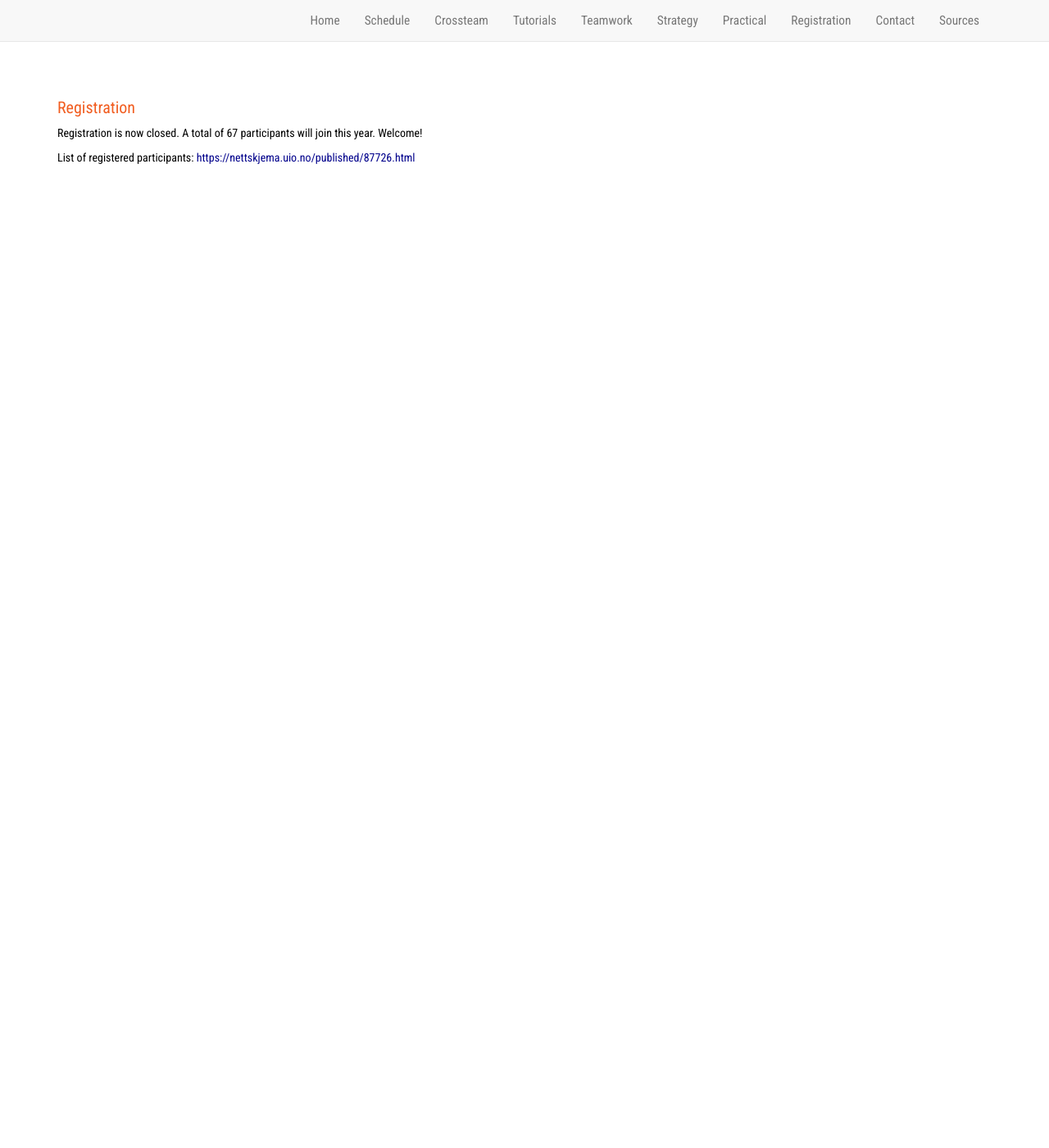
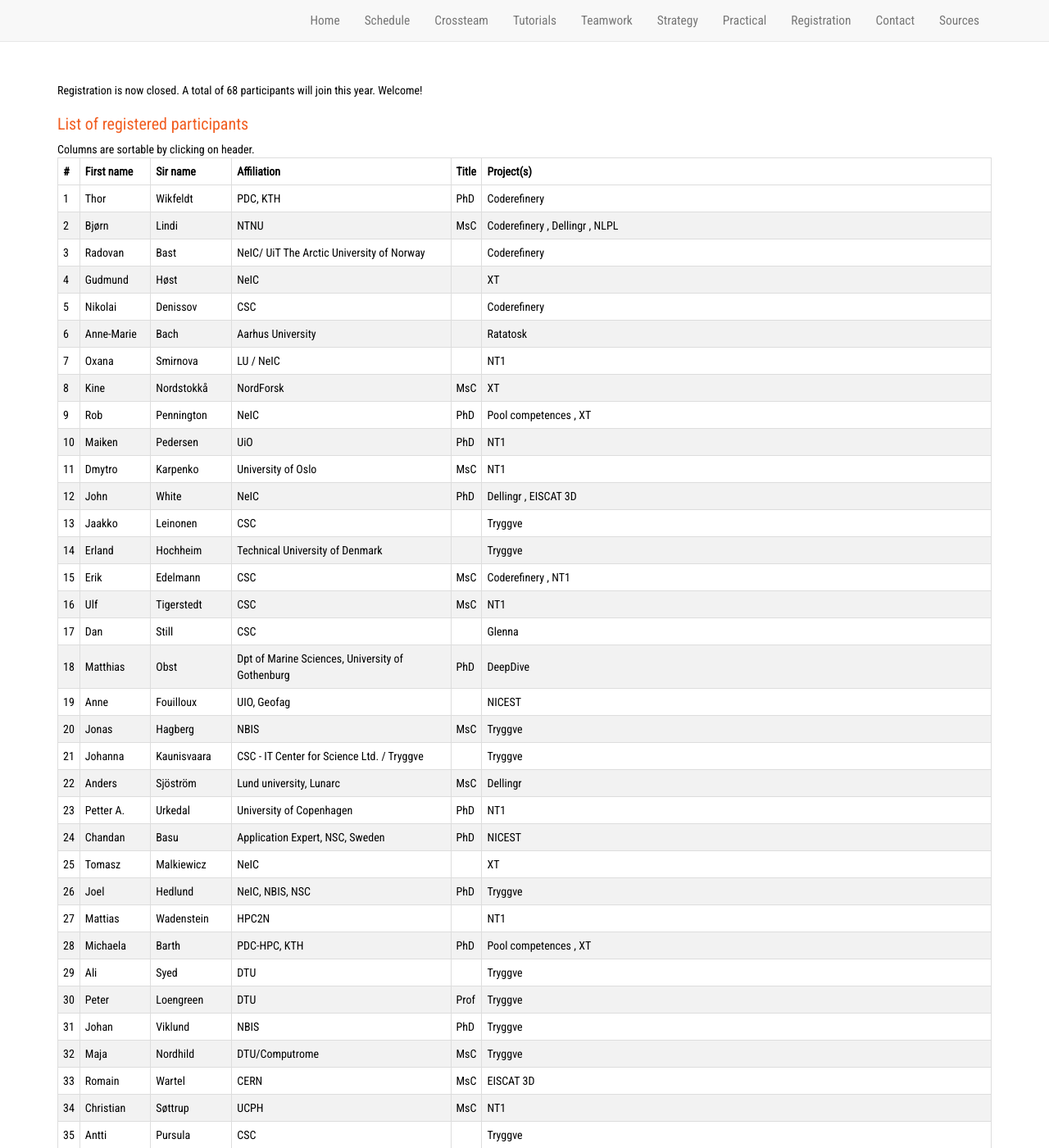
Before and after one commit to neicnordic/ahm18.neic.nordforsk.org, a Jekyll site: the page built from registration.md, in a window 1280 px wide and 1400 px high. Shown: the whole window at 82% size. Built offline with Jekyll 4.4.1, drawn with Linux system fonts in a browser that asks for light colours; nearby versions of some CDN libraries; our own code applies the rules of GitHub Pages for plain Markdown files; some of the changed text lies outside the part shown.

Commit message:
Added static table of registered participants.

```diff
--- /dev/null
+++ b/_includes/tables.html
@@ -0,0 +1,86 @@
+
+
+<div class="row">
+    <div class="col-lg-12">
+Registration is now closed. A total of 68 participants will join this year. Welcome!
+
+
+        <h3>List of registered participants</h3>
+Columns are sortable by clicking on header.
+            <table class="sortable">
+<thead>
+<tr><th>#</th><th>First name</th><th>Sir name</th><th>Affiliation</th><th>Title</th><th>Project(s)</th></tr>
+</thead>
+                <tbody>
+		    <tr><td>1 </td><td>Thor </td><td>Wikfeldt </td><td>PDC, KTH </td><td>PhD </td><td>Coderefinery</td></tr>
+		    <tr><td>2 </td><td>Bjørn </td><td>Lindi </td><td>NTNU </td><td>MsC </td><td>Coderefinery , Dellingr , NLPL</td></tr>
+		    <tr><td>3 </td><td>Radovan </td><td>Bast </td><td>NeIC/ UiT The Arctic University of Norway </td><td>  </td><td>Coderefinery</td></tr>
+		    <tr><td>4 </td><td>Gudmund </td><td>Høst </td><td>NeIC </td><td>  </td><td>XT</td></tr>
+		    <tr><td>5 </td><td>Nikolai </td><td>Denissov </td><td>CSC </td><td>  </td><td>Coderefinery</td></tr>
+		    <tr><td>6 </td><td>Anne-Marie </td><td>Bach </td><td>Aarhus University </td><td>  </td><td>Ratatosk</td></tr>
+		    <tr><td>7 </td><td>Oxana </td><td>Smirnova </td><td>LU / NeIC </td><td>  </td><td>NT1</td></tr>
+		    <tr><td>8 </td><td>Kine </td><td>Nordstokkå </td><td>NordForsk </td><td>MsC </td><td>XT</td></tr>
+		    <tr><td>9 </td><td>Rob </td><td>Pennington </td><td>NeIC </td><td>PhD </td><td>Pool competences , XT</td></tr>
+		    <tr><td>10 </td><td>Maiken </td><td>Pedersen </td><td>UiO </td><td>PhD </td><td>NT1</td></tr>
+		    <tr><td>11 </td><td>Dmytro </td><td>Karpenko </td><td>University of Oslo </td><td>MsC </td><td>NT1</td></tr>
+		    <tr><td>12 </td><td>John </td><td>White </td><td>NeIC </td><td>PhD </td><td>Dellingr , EISCAT 3D</td></tr>
+		    <tr><td>13 </td><td>Jaakko </td><td>Leinonen </td><td>CSC </td><td>  </td><td>Tryggve</td></tr>
+		    <tr><td>14 </td><td>Erland </td><td>Hochheim </td><td>Technical University of Denmark </td><td>  </td><td>Tryggve</td></tr>
+		    <tr><td>15 </td><td>Erik </td><td>Edelmann </td><td>CSC </td><td>MsC </td><td>Coderefinery , NT1</td></tr>
+		    <tr><td>16 </td><td>Ulf </td><td>Tigerstedt </td><td>CSC </td><td>MsC </td><td>NT1</td></tr>
+		    <tr><td>17 </td><td>Dan </td><td>Still </td><td>CSC </td><td>  </td><td>Glenna</td></tr>
+		    <tr><td>18 </td><td>Matthias </td><td>Obst </td><td>Dpt of Marine Sciences, University of Gothenburg </td><td>PhD </td><td>DeepDive</td></tr>
+		    <tr><td>19 </td><td>Anne </td><td>Fouilloux </td><td>UIO, Geofag </td><td>  </td><td>NICEST</td></tr>
+		    <tr><td>20 </td><td>Jonas </td><td>Hagberg </td><td>NBIS </td><td>MsC </td><td>Tryggve</td></tr>
+		    <tr><td>21 </td><td>Johanna </td><td>Kaunisvaara </td><td>CSC - IT Center for Science Ltd. / Tryggve </td><td>  </td><td>Tryggve</td></tr>
+		    <tr><td>22 </td><td>Anders </td><td>Sjöström </td><td>Lund university, Lunarc </td><td>MsC </td><td>Dellingr</td></tr>
+		    <tr><td>23 </td><td>Petter A. </td><td>Urkedal </td><td>University of Copenhagen </td><td>PhD </td><td>NT1</td></tr>
+		    <tr><td>24 </td><td>Chandan </td><td>Basu </td><td>Application Expert, NSC, Sweden </td><td>PhD </td><td>NICEST</td></tr>
+		    <tr><td>25 </td><td>Tomasz </td><td>Malkiewicz </td><td>NeIC </td><td>  </td><td>XT</td></tr>
+		    <tr><td>26 </td><td>Joel </td><td>Hedlund </td><td>NeIC, NBIS, NSC </td><td>PhD </td><td>Tryggve</td></tr>
+		    <tr><td>27 </td><td>Mattias </td><td>Wadenstein </td><td>HPC2N </td><td>  </td><td>NT1</td></tr>
+		    <tr><td>28 </td><td>Michaela </td><td>Barth </td><td>PDC-HPC, KTH </td><td>PhD </td><td>Pool competences , XT</td></tr>
+		    <tr><td>29 </td><td>Ali </td><td>Syed </td><td>DTU </td><td>  </td><td>Tryggve</td></tr>
+		    <tr><td>30 </td><td>Peter </td><td>Loengreen </td><td>DTU </td><td>Prof </td><td>Tryggve</td></tr>
+		    <tr><td>31 </td><td>Johan </td><td>Viklund </td><td>NBIS </td><td>PhD </td><td>Tryggve</td></tr>
+		    <tr><td>32 </td><td>Maja </td><td>Nordhild </td><td>DTU/Computrome </td><td>MsC </td><td>Tryggve</td></tr>
+		    <tr><td>33 </td><td>Romain </td><td>Wartel </td><td>CERN </td><td>MsC </td><td>EISCAT 3D</td></tr>
+		    <tr><td>34 </td><td>Christian </td><td>Søttrup </td><td>UCPH </td><td>MsC </td><td>NT1</td></tr>
+		    <tr><td>35 </td><td>Antti </td><td>Pursula </td><td>CSC </td><td>  </td><td>Tryggve</td></tr>
+		    <tr><td>36 </td><td>Dmytro </td><td>Titov </td><td>UiO </td><td>MsC </td><td>Tryggve</td></tr>
+		    <tr><td>37 </td><td>Vincent </td><td>Garonne </td><td>UiO </td><td>PhD </td><td>NT1</td></tr>
+		    <tr><td>38 </td><td>Jacob </td><td>Brandrup </td><td>DTU </td><td>  </td><td>Tryggve</td></tr>
+		    <tr><td>39 </td><td>Rafal </td><td>Wolanin </td><td>Computerome </td><td>  </td><td>Tryggve</td></tr>
+		    <tr><td>40 </td><td>Máni Maríus </td><td>Viðarsson </td><td>University of Iceland </td><td>MsC </td><td>Dellingr</td></tr>
+		    <tr><td>41 </td><td>Hjörleifur </td><td>Sveinbjörnsson </td><td>University of Iceland </td><td>  </td><td>Dellingr , Glenna</td></tr>
+		    <tr><td>42 </td><td>Juha </td><td>Fagerholm </td><td>CSC - IT Center for Science </td><td>PhD </td><td>Dellingr</td></tr>
+		    <tr><td>43 </td><td>Matteo </td><td>Carone </td><td>Uppsala University </td><td>  </td><td>Glenna</td></tr>
+		    <tr><td>44 </td><td>Gurvinder </td><td>Singh </td><td>Uninett AS </td><td>  </td><td>Glenna</td></tr>
+		    <tr><td>45 </td><td>Pontus </td><td>Freyhult </td><td>NBIS / UPPMAX </td><td>  </td><td>Tryggve</td></tr>
+		    <tr><td>46 </td><td>Pavlin </td><td>Mitev </td><td>Uppsala University </td><td>PhD </td><td>Glenna</td></tr>
+		    <tr><td>47 </td><td>Sri Harsha </td><td>Vathsavayi </td><td>CSC - IT Center for Science </td><td>PhD </td><td>Coderefinery</td></tr>
+		    <tr><td>48 </td><td>Niclas </td><td>Jareborg </td><td>NBIS </td><td>PhD </td><td>Tryggve</td></tr>
+		    <tr><td>49 </td><td>Nanjiang </td><td>Shu </td><td>NBIS </td><td>PhD </td><td>Tryggve</td></tr>
+		    <tr><td>50 </td><td>Abdulrahman </td><td>Azab Mohamed </td><td>University of Oslo </td><td>  </td><td>Tryggve</td></tr>
+		    <tr><td>51 </td><td>Risto </td><td>Laurikainen </td><td>CSC </td><td>MsC </td><td>Coderefinery , Glenna</td></tr>
+		    <tr><td>52 </td><td>Olli </td><td>Tourunen </td><td>CSC </td><td>MsC </td><td>Glenna</td></tr>
+		    <tr><td>53 </td><td>Juha </td><td>Törnroos </td><td>CSC - IT Center for Science Ltd. </td><td>MsC </td><td>Tryggve</td></tr>
+		    <tr><td>54 </td><td>Minna </td><td>Ahokas </td><td>CSC </td><td>  </td><td>Tryggve</td></tr>
+		    <tr><td>55 </td><td>Tommi </td><td>Jalkanen </td><td>CSC </td><td>MsC </td><td>Tryggve</td></tr>
+		    <tr><td>56 </td><td>Kalle </td><td>Happonen </td><td>CSC - IT Center for Science Ltd. </td><td>  </td><td>Glenna</td></tr>
+		    <tr><td>57 </td><td>Chris </td><td>Thomas </td><td>CSC </td><td>  </td><td>Tryggve</td></tr>
+		    <tr><td>58 </td><td>Jens </td><td>Larsson </td><td>Linköpings universitet/NSC </td><td>  </td><td>NT1</td></tr>
+		    <tr><td>59 </td><td>Xiaxi </td><td>Li </td><td>Uib </td><td>  </td><td>Tryggve</td></tr>
+		    <tr><td>60 </td><td>Ivar </td><td>Koppel </td><td>ETAIS </td><td>PhD </td><td>Dellingr , Glenna , Tryggve , XT</td></tr>
+		    <tr><td>61 </td><td>Ingemar </td><td>Fällman </td><td>Umeå University </td><td>  </td><td>Glenna</td></tr>
+		    <tr><td>62 </td><td>Lars </td><td>Viklund </td><td>HPC2N, Umeå University </td><td>  </td><td>Glenna</td></tr>
+		    <tr><td>63 </td><td>Lene Krøl </td><td>Andersen </td><td>DeIC eScience Center </td><td>PhD </td><td>Coderefinery , Pool competences , Ratatosk</td></tr>
+		    <tr><td>64 </td><td>Stephan </td><td>Oepen </td><td>Universitetet i Oslo </td><td>Prof </td><td>NLPL</td></tr>
+		    <tr><td>65 </td><td>Salman </td><td>Toor </td><td>Uppsala University </td><td>PhD </td><td>Glenna</td></tr>
+		    <tr><td>66 </td><td>Apurva </td><td>Nandan </td><td>CSC </td><td>  </td><td>Glenna</td></tr>
+		    <tr><td>67 </td><td>Aleksi </td><td>Kallio </td><td>CSC </td><td>PhD </td><td>Glenna</td></tr>
+		    <tr><td>68 </td><td>Marianne </td><td>Strøm </td><td>NordForsk intern </td><td>MsC </td><td>Coderefinery , DeepDive , Dellingr , EISCAT 3D , Glenna , NICEST , NT1 , NLPL , Pool competences , Ratatosk , Tryggve , XT </td></tr>
+                </tbody>
+            </table>
+    </div>
+</div>
--- a/assets/css/style.css
+++ b/assets/css/style.css
@@ -126,3 +126,26 @@
 .nav a{
 font-size: 1.1em;
 }
+
+
+.sortable {
+    border-collapse: collapse;
+    width: 100%;
+}
+
+.sortable th, td {
+    border: 1px solid #ddd;
+    padding: 6px;
+}
+
+.sortable tr:nth-child(even){background-color: #f2f2f2;}
+
+.sortable tr:hover {background-color: #ddd;}
+
+.sortabe th {
+    padding-top: 12px;
+    padding-bottom: 12px;
+    text-align: left;
+    background-color: #4CAF50;
+    color: white;
+}
--- a/registration.md
+++ b/registration.md
@@ -1,9 +1,6 @@
 ---
 layout: master
-include: default
+include: tables
 ---
 
 ### Registration
-Registration is now closed. A total of 67 participants will join this year. Welcome!
-
-List of registered participants: [https://nettskjema.uio.no/published/87726.html](https://nettskjema.uio.no/published/87726.html)
```
